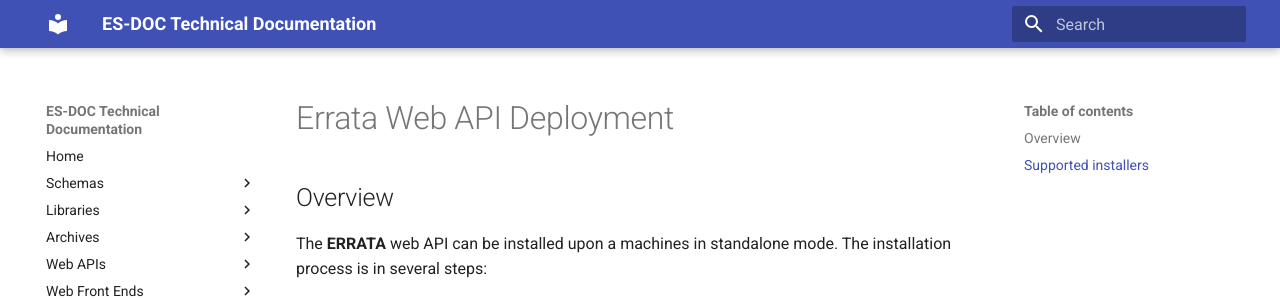
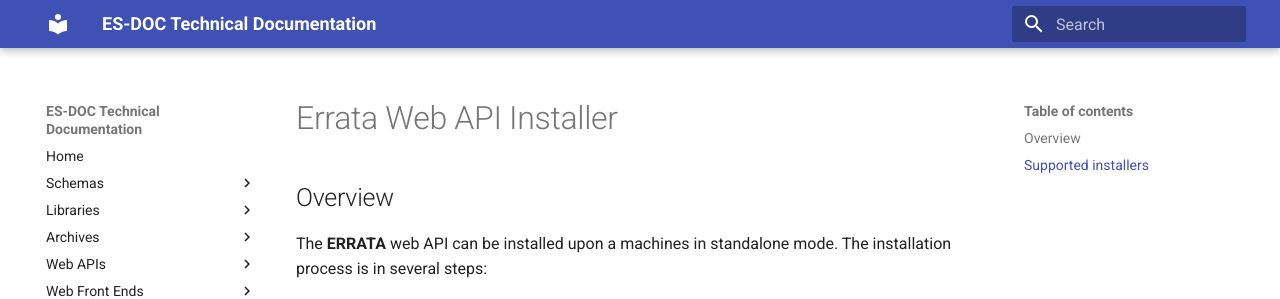
Before and after one commit to ES-DOC/esdoc-technical, an MkDocs documentation site: the page built from docs/installers/ws-errata.md, in a window 1280 px wide. Shown: the top 299 px of the page. Built offline with MkDocs 1.6.1 and Material for MkDocs 9.7.7, drawn with Linux system fonts in a browser that asks for light colours.

```diff
--- a/docs/installers/ws-errata.md
+++ b/docs/installers/ws-errata.md
@@ -1,4 +1,4 @@
-# Errata Web API Deployment
+# Errata Web API Installer
 
 ## Overview
 
```
Also changed, not shown: docs/installers/ws-pyessv.md (+1 -1 lines).
